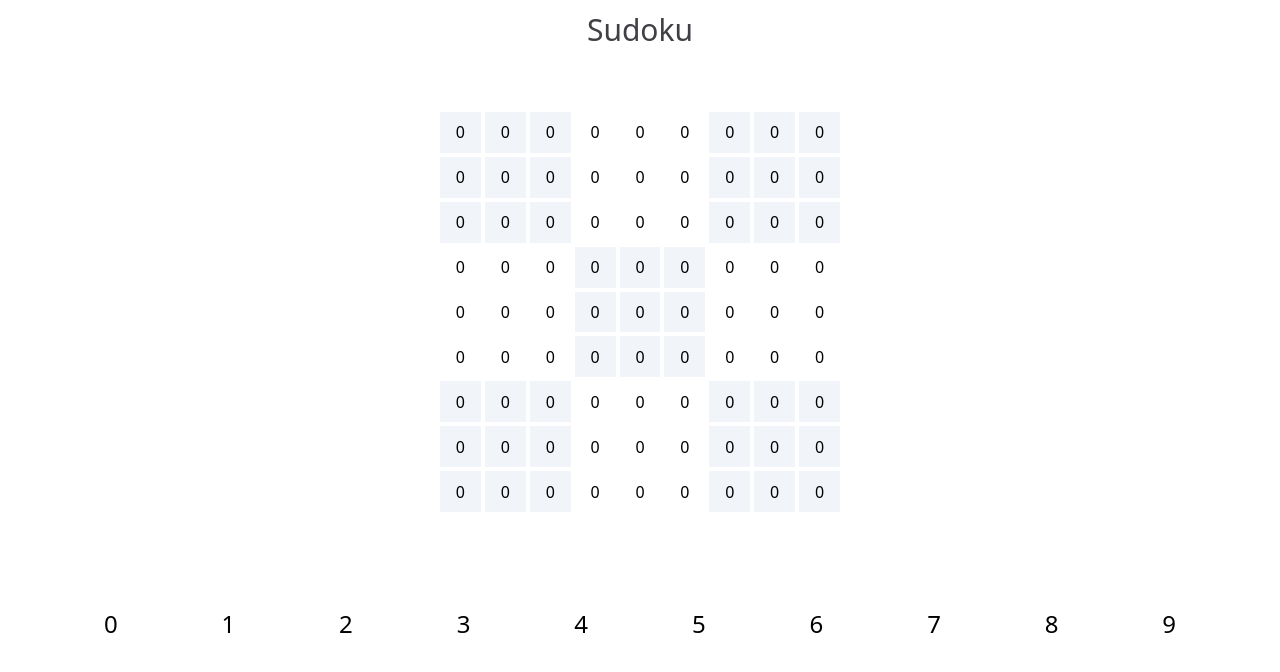
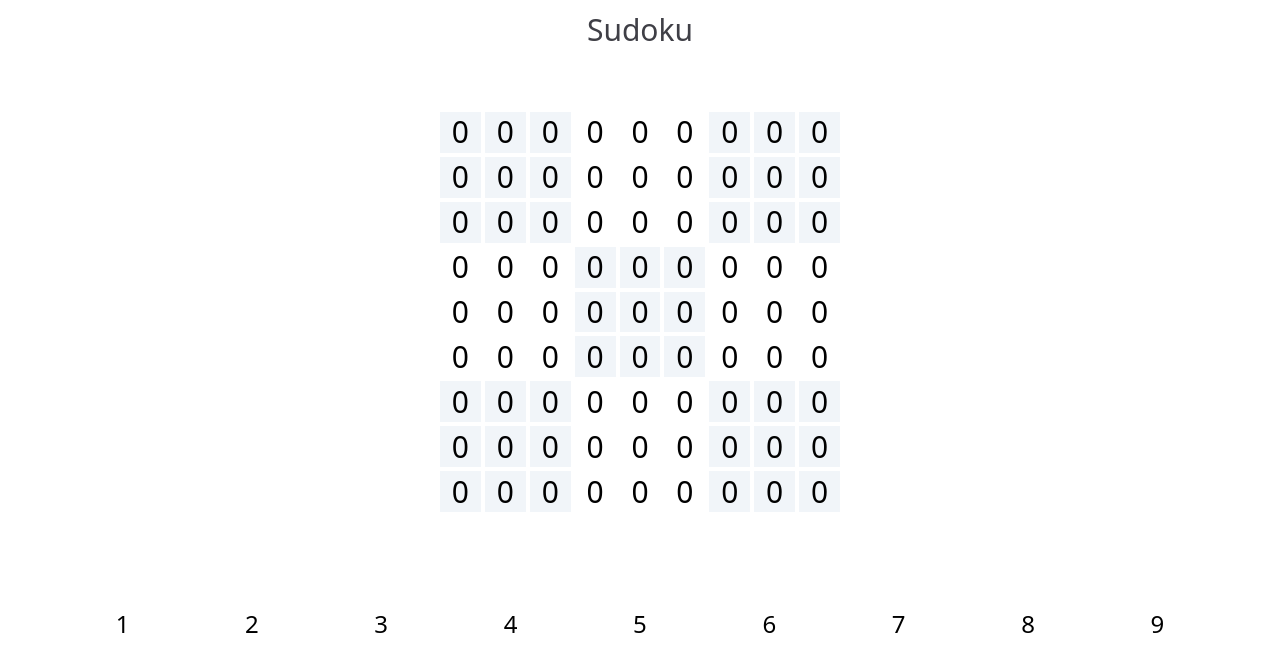
Before and after one commit to alajillo/sudoku, a React (Vite) app: page / in a window 1280 px wide. Shown: the top 672 px of the page. Built offline with nearby package versions, Linux system fonts and the light colour scheme.

Commit message:
update : font-size

```diff
--- a/src/Board.tsx
+++ b/src/Board.tsx
@@ -10,7 +10,7 @@ function Board({cellList, onSelect} : BoardPropsType) {
             {
                 cellList
                 .flatMap((cellRow,rowIndex) =>
-                    cellRow.map((cell,cellIndex)=><Cell key={`${cellIndex}/${rowIndex}`} isActive={cell.isActive} text={cell.text} isSelect={cell.isSelect} isDefaultBackground={cell.isDefaultBackground} onSelect={()=> onSelect(rowIndex,cellIndex) }/>)
+                    cellRow.map((cell,cellIndex)=><Cell key={`${cellIndex}/${rowIndex}`} isActive={cell.isActive} text={cell.text} isSelect={cell.isSelect} isDefaultBackground={cell.isDefaultBackground} isWrong={cell.isWrong} onSelect={()=> onSelect(rowIndex,cellIndex) }/>)
                 )
             }
         </div>
--- a/src/Cell.tsx
+++ b/src/Cell.tsx
@@ -1,13 +1,14 @@
 type CellPropsType = {
-    isActive? : boolean
-    isSelect? : boolean
     text : string
-    onSelect? : () => void;
+    isActive : boolean
+    isSelect : boolean
+    isWrong : boolean
+    onSelect? : () => void
     isDefaultBackground : boolean
 }
-function Cell ({isActive = false, text, isSelect = false, isDefaultBackground = false, onSelect} : CellPropsType) {
+function Cell ({isWrong = false, isActive = false, text, isSelect = false, isDefaultBackground = false, onSelect} : CellPropsType) {
     return (
-        <div className={`flex justify-center items-center w-full h-full ${isSelect && "animate-ping"} ${isDefaultBackground && 'bg-slate-100'} ${isActive && "bg-teal-100"}`} onClick={onSelect}>
+        <div className={`flex justify-center text-3xl items-center w-full h-full ${isSelect && "animate-ping"} ${isDefaultBackground && 'bg-slate-100'} ${isActive && "bg-teal-100"} ${isWrong && "text-red-400"}`} onClick={onSelect}>
             {text}
         </div>
     )
--- a/src/Input.tsx
+++ b/src/Input.tsx
@@ -6,10 +6,10 @@ function Input ({onInput} : InputPropsType) {
     return (
         <li className="flex justify-evenly w-full mt-24 text-2xl">
             {
-                new Array(10).fill(0)
+                new Array(9).fill(0)
                 .map((_,index) =>
                 <div key={index} className="bg-white flex justify-center items-center text-2xl" onClick={()=>onInput(index)}>
-                {index}
+                {index + 1}
             </div>
                 )
             }
--- a/src/core/index.ts
+++ b/src/core/index.ts
@@ -1,7 +1,8 @@
 export type CellType = {
-    text : string,
-    isActive : boolean,
-    isSelect : boolean,
+    text : string
+    isActive : boolean
+    isSelect : boolean
+    isWrong : boolean
     isDefaultBackground : boolean
 }
 
@@ -18,6 +19,7 @@ export class Sudoku{
             text : '0',
             isActive : false,
             isSelect : false,
+            isWrong : false,
             isDefaultBackground : this.checkDefaultBackground(row,column)
         }
     }
```
